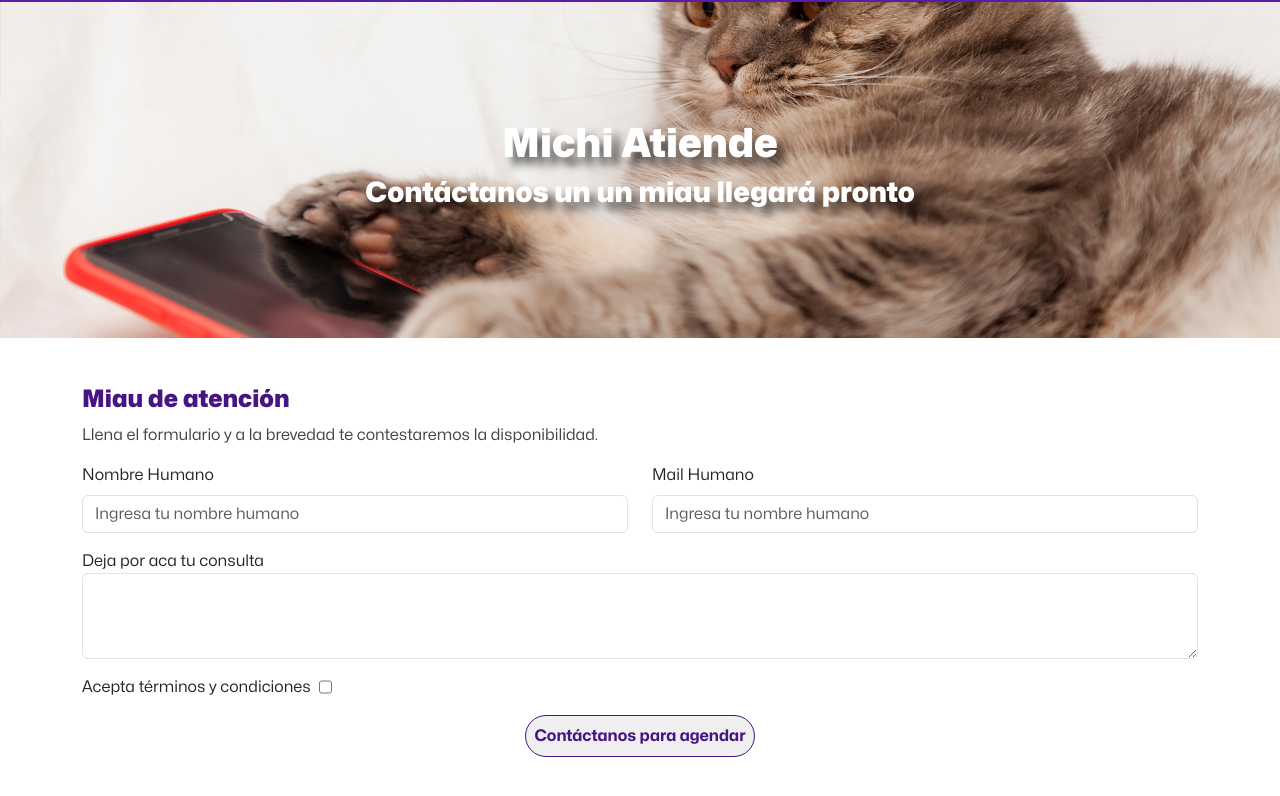
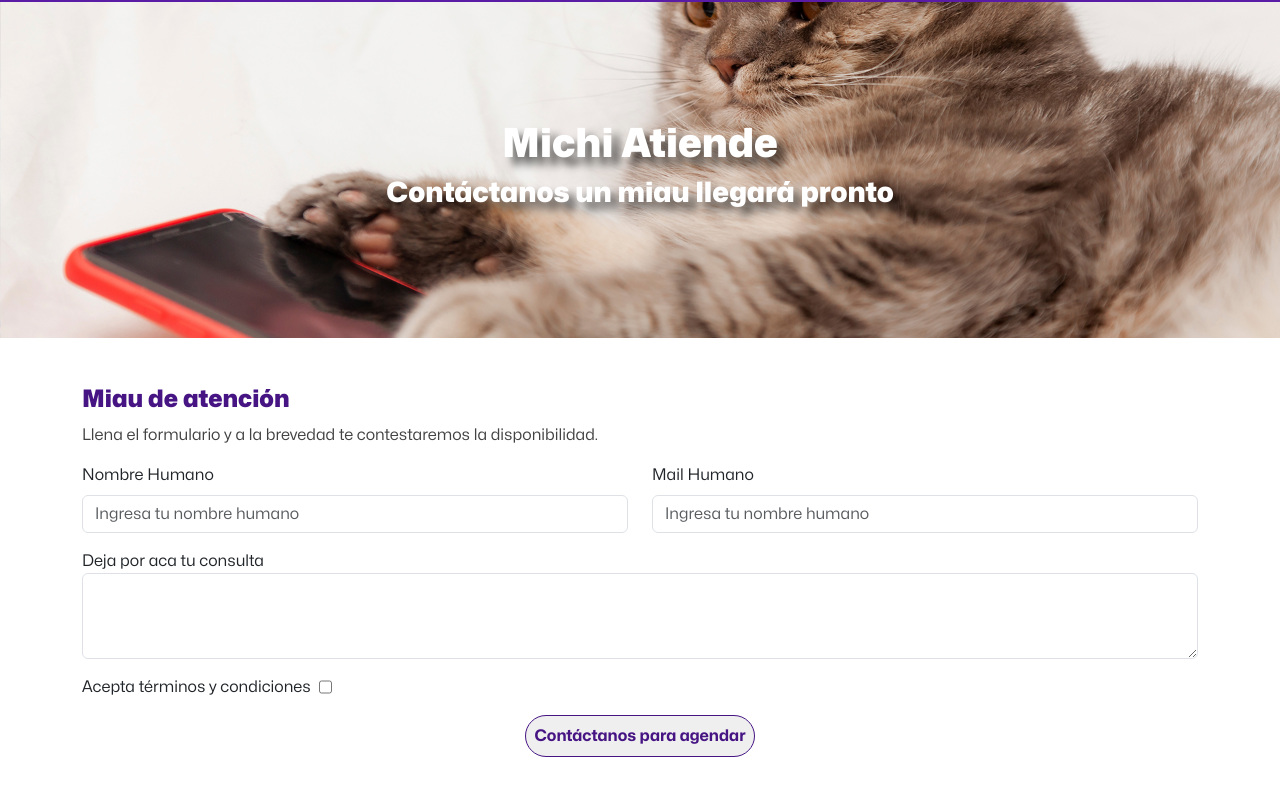
Before and after one commit to danielblanconolasco/blanco-nolasco-pre-entrega-2, a website: page pages/contacto.html in a window 1280 px wide. Shown: the part 90-886 px from the top of the page. Drawn offline with nearby package versions, Linux system fonts and the light colour scheme; grey boxes are pictures that could not be loaded.

Commit message:
corrección palabra repetida

```diff
--- a/pages/contacto.html
+++ b/pages/contacto.html
@@ -85,7 +85,7 @@
             <section class="hero hero-background">
                 <div class="highlight-text">
                     <h1 class="white">Michi Atiende</h2>
-                        <h3 class="white">Contáctanos un un miau llegará pronto</h3>
+                        <h3 class="white">Contáctanos un miau llegará pronto</h3>
                 </div>
             </section>
         </div>
```
